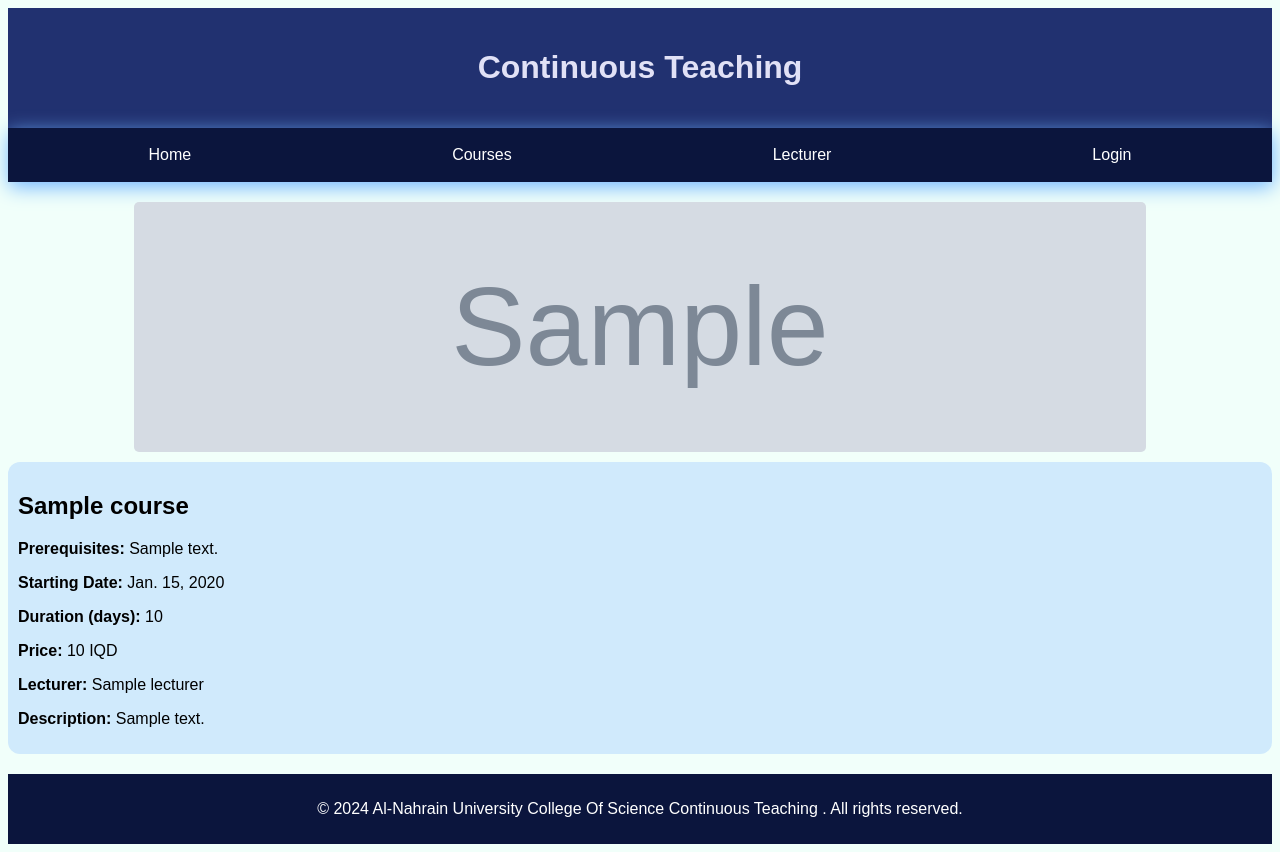
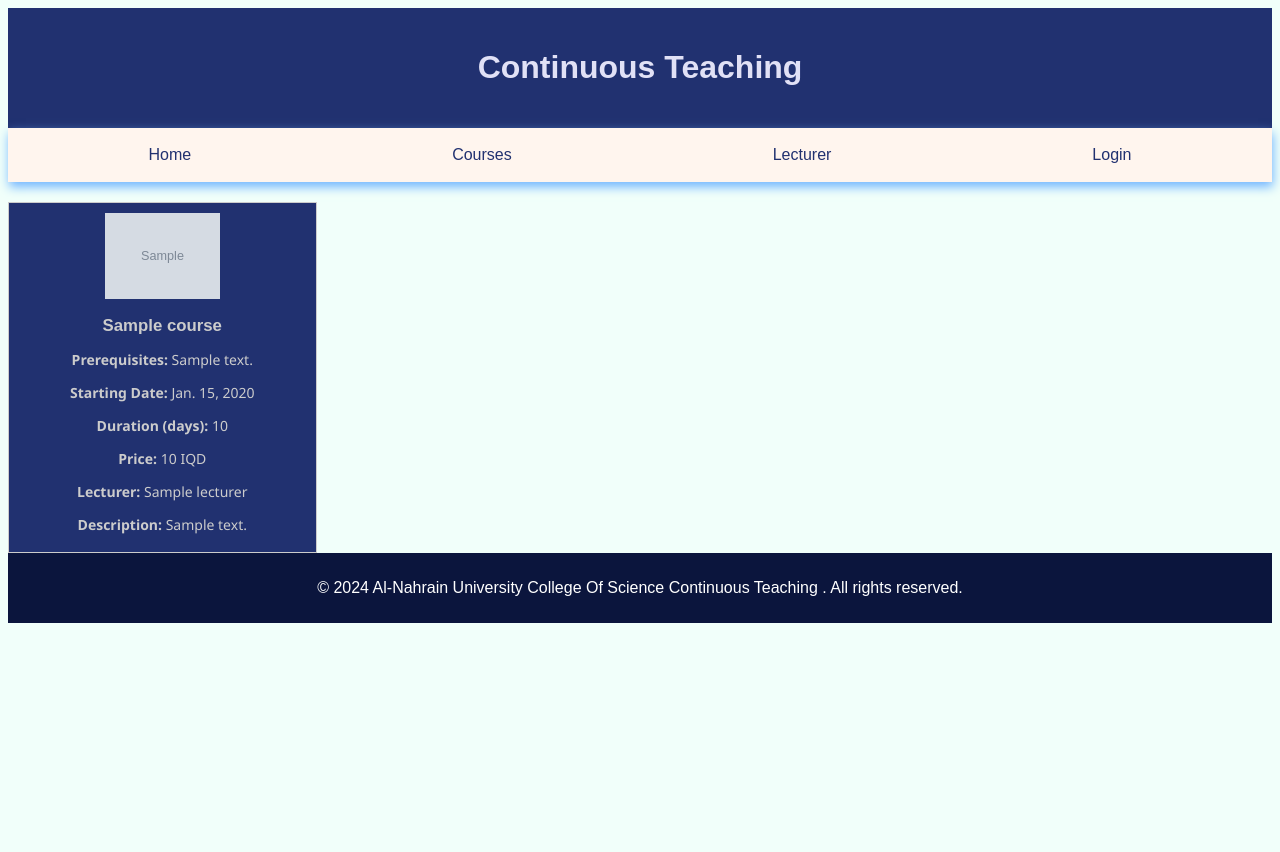
Before and after one commit to Ahmad-Git-Hub/course-management-web-app-Django, a Django app: page /course/ in a window 1280 px wide. After the commit the page ends 623 px from the top, so only its background shows below. Run offline with Django 5.2, Linux system fonts and the light colour scheme; tables that the repository leaves empty hold one stand-in row (values such as "Sample post"); grey boxes marked "Sample" are stand-in pictures.

Commit message:
Adding grid style to course and lecturer templates

```diff
--- a/core/static/core/style.css
+++ b/core/static/core/style.css
@@ -16,14 +16,18 @@
 .nav {
   display: flex;
   justify-content: space-around;
-  background-color: #0b153d;
+  /* background-color: #0b153d; */
+  background-color: seashell;
   padding: 10px;
   margin-bottom: 20px;
-  box-shadow: 1px 5px 20px #72b6ff;
+  box-shadow: 1px 5px 10px #72b6ff;
+
 }
 
 .nav a {
   color: white;
+  color: #213170;
+
   text-decoration: none;
   padding: 8px 16px;
   display: inline-block;
@@ -99,15 +103,16 @@
 /* ______________________________lecturer.html________________________________________________ */
 
 .lecturer-container {
-  /* display: flex; */
-  display: inline-block;
-  max-width: 400px;
-  max-height: fit-content;
-  border: 1px solid #ddd;
-  margin-bottom: 20px;
-  border-radius: 20px;
-  overflow: hidden;
-  margin-right: 20px;
+  display: grid;
+  grid-template-columns: repeat(auto-fill, minmax(300px, 1fr));
+  gap: 10px;
+  font-size: 14px;
+}
+
+.grid-item {
+  border: 1px solid #ccc;
+  padding: 10px;
+  text-align: center;
 }
 
 .lecturer-name-div {
@@ -138,51 +143,6 @@
 
 /* ______________________________course.html________________________________________________ */
 
-/* Course container styling */
-.course-container {
-  display: flex;
-  flex-wrap: wrap;
-  width: 50%;
-  margin-bottom: 20px;
-  border: 1px solid #ddd;
-  border-radius: 5px;
-  background-color: white;
-  padding: 20px;
-}
-
-/* Image container styling */
-.image-container {
-  flex: 1 1 40%;
-  display: flex;
-  flex-direction: column;
-  justify-content: space-between;
-  align-items: center;
-}
-
-.image-container img {
-  width: 80%;
-  height: 250px;
-  object-fit: cover;
-  border-radius: 5px;
-}
-
-
-
-.description-container {
-  flex: 1;
-  margin-bottom: 20px;
-  margin-top: 10px;
-  background-color: #d0eafc;
-  border-radius: 12px;
-  padding: 10px;
-}
-
-.course_name {
-  font-size: 18px;
-  margin-bottom: 10px;
-}
-
-
 /* Responsiveness */
 @media (max-width: 768px) {
   .course-container {
@@ -190,3 +150,42 @@
     width: 100%;
   }
 }
+
+/* styles.css */
+.grid-container {
+  display: grid;
+  grid-template-columns: repeat(auto-fill, minmax(300px, 1fr));
+  gap: 10px;
+  font-size: 14px;
+}
+
+.grid-item {
+  border: 1px solid #ccc;
+  padding: 10px;
+  text-align: center;
+  background-color: #213170;
+}
+
+.image-container img {
+  max-width: 40%;
+  height: auto;
+  /* border-radius: 400px; */
+}
+
+
+.course-name {
+  font-size: 1.2em;
+  color: #ccc;
+  margin-bottom: 10px;
+}
+
+.course-description,
+.course-prerequisites,
+.course-date,
+.course-duration,
+.course-price,
+.course-lecturer {
+  color: #ccc;
+  margin-bottom: 8px;
+  font-family: 'Segoe UI', Tahoma, Geneva, Verdana, sans-serif
+}
--- a/core/templates/core/course.html
+++ b/core/templates/core/course.html
@@ -1,6 +1,9 @@
-{% extends "core/index.html" %} {% block content %} {% for course in courses %}
+{% extends "core/index.html" %}
 
-<div class="container">
+{% block content %}
+  <div class="grid-container">
+    {% for course in courses %}
+      <div class="grid-item">
         <div class="image-container">
           <img src="{{ course.poster }}" alt="{{ course.course_name }} Poster" />
         </div>
@@ -12,7 +15,8 @@
           <p class="course-price"><strong>Price: </strong>{{ course.price }} IQD</p>
           <p class="course-lecturer"><strong>Lecturer: </strong>{{ course.lecturer}}</p>
           <p class="course-description"><strong>Description:</strong> {{ course.description }}</p>
-
         </div>
       </div>
-{% endfor %} {% endblock content %}
+    {% endfor %}
+  </div>
+{% endblock content %}
```
Also changed, not shown: core/templates/core/lecturer.html (+6 -6 lines). Lines whose indentation alone changed are shown as unchanged.
